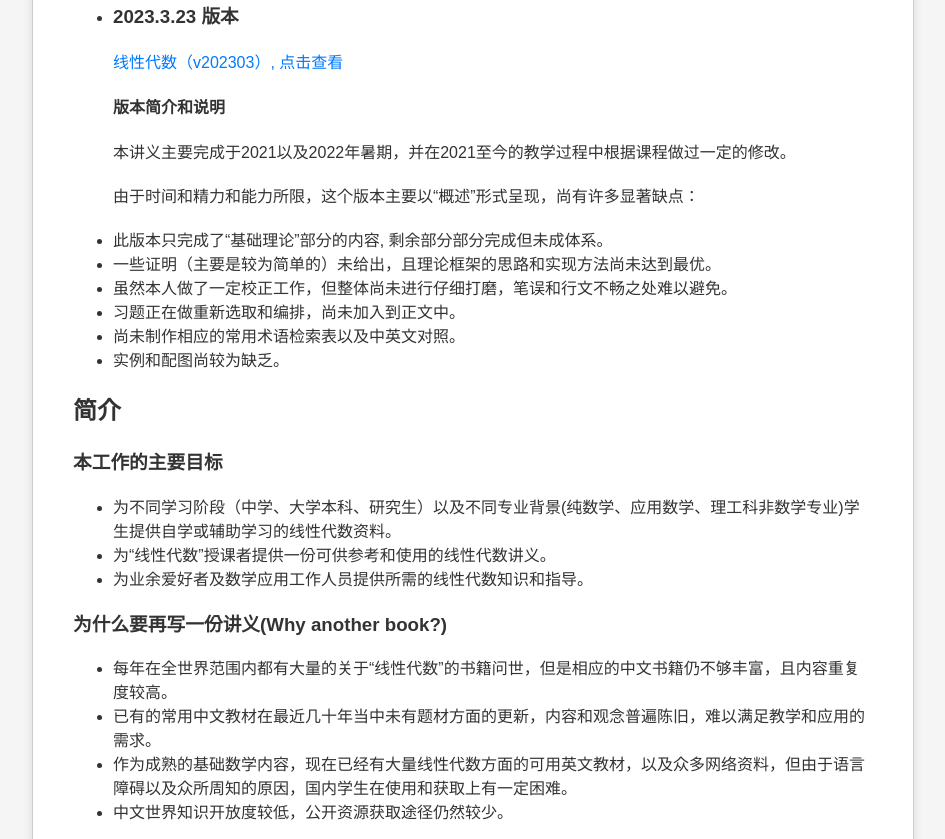
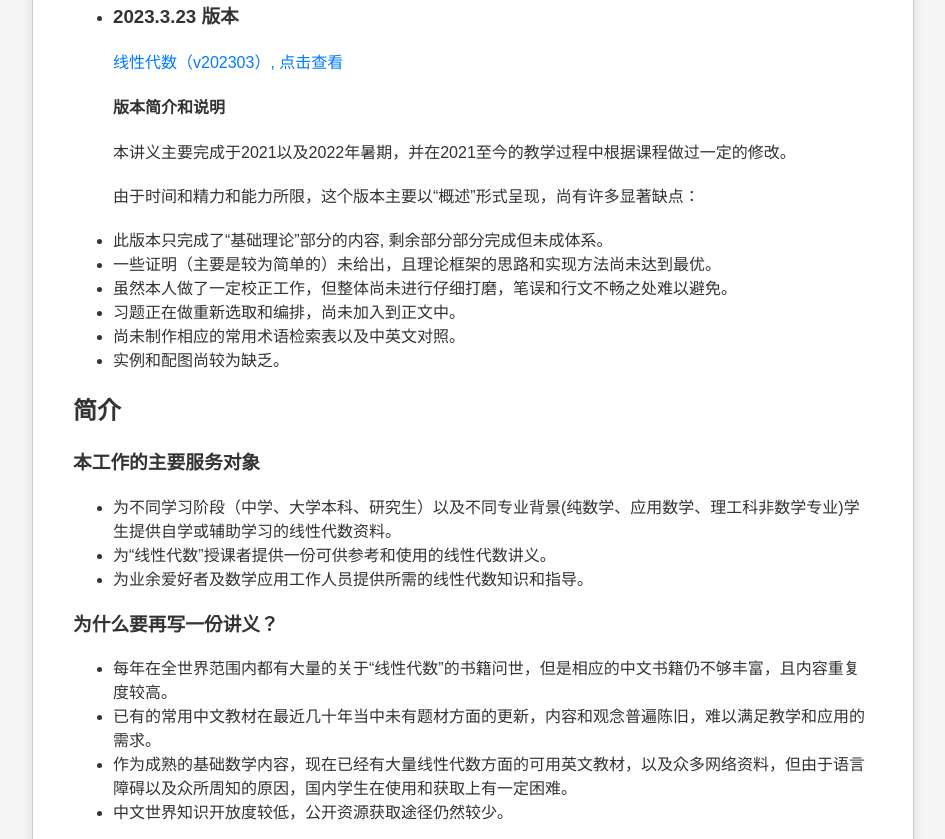
Before and after one commit to Grossesshabi/LAbook, a plain HTML site: page index.html in a window 1280 px wide. Shown: the part 379-1218 px from the top of the page, without its empty margins (167-1112 px from the left). Drawn offline with Linux system fonts and the light colour scheme.

Commit message:
Update index.html

```diff
--- a/index.html
+++ b/index.html
@@ -85,7 +85,7 @@
             </li>
         </ul>
       <h2>简介</h2>
-        <h3>本工作的主要目标</h3>
+        <h3>本工作的主要服务对象</h3>
         <ul>
             <li>
                 为不同学习阶段（中学、大学本科、研究生）以及不同专业背景(纯数学、应用数学、理工科非数学专业)学生提供自学或辅助学习的线性代数资料。
@@ -96,8 +96,9 @@
             <li>
                 为业余爱好者及数学应用工作人员提供所需的线性代数知识和指导。
             </li>
+
         </ul>
-        <h3>为什么要再写一份讲义(Why another book?)</h3>
+        <h3>为什么要再写一份讲义？</h3>
         <ul>
             <li>
                 每年在全世界范围内都有大量的关于“线性代数”的书籍问世，但是相应的中文书籍仍不够丰富，且内容重复度较高。
@@ -134,7 +135,7 @@
                 <span style="color: blue;"></span>用户<span style="color: blue;">“王崇政”</span>发送私信。</li>
             <li>与作者本人实体进行当面交流。</li>
         </ul>
-        我们将在本网页和讲义中对建议被采纳者提出感谢。
+        我们将在本网页和讲义中对建议被采纳者提出感谢，同时欢迎有兴趣和想法的朋友一同加入进行维护和更新。
     </div>
   </body>
 </html>
```
